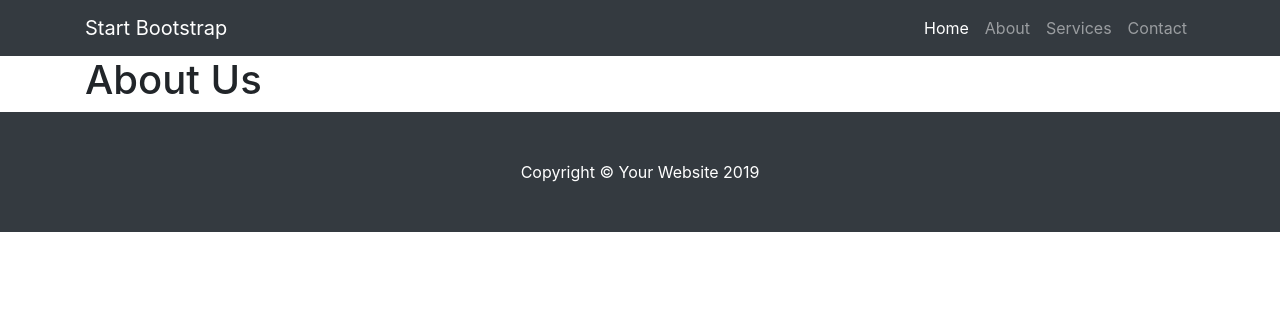
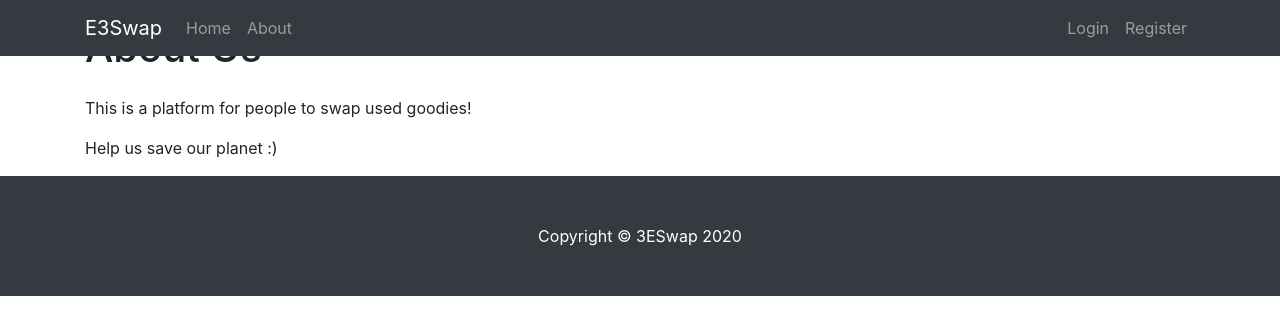
Before and after one commit to 3ESwap/3ESwap, a Flask app: page /about in a window 1280 px wide. Shown: the top 335 px of the page. Run offline with Flask 2, Linux system fonts and the light colour scheme; some libraries are stand-ins or nearby versions.

Commit message:
upload login registration template

```diff
--- a/project/client/about.html
+++ b/project/client/about.html
@@ -1,4 +1,16 @@
 {% extends "layout.html" %}
 {% block content %}
-<h1>About Us</h1>
+<h1 class="my-4">{{ title }}</h1>
+<div class="content-section">
+    <div class="row">
+        <div class="col-lg-12">
+            <p class="article-content">
+                This is a platform for people to swap used goodies!
+            </p>
+            <p class="article-content">
+                Help us save our planet :)
+            </p>
+        </div>
+    </div>
+</div>
 {% endblock %}
--- a/project/client/css/shop-homepage.css
+++ /dev/null
@@ -1,8 +0,0 @@
-/*!
- * Start Bootstrap - Shop Homepage (https://startbootstrap.com/template-overviews/shop-homepage)
- * Copyright 2013-2019 Start Bootstrap
- * Licensed under MIT (https://github.com/BlackrockDigital/startbootstrap-shop-homepage/blob/master/LICENSE)
- */
-body {
-  padding-top: 56px;
-}
--- a/project/client/index.html
+++ b/project/client/index.html
@@ -4,7 +4,7 @@
 
   <div class="col-lg-3">
 
-    <h1 class="my-4">Shop Name</h1>
+    <h1 class="my-4">Global Store</h1>
     <div class="list-group">
       <a href="#" class="list-group-item">Category 1</a>
       <a href="#" class="list-group-item">Category 2</a>
--- a/project/client/layout.html
+++ b/project/client/layout.html
@@ -9,16 +9,16 @@
     <meta name="author" content="">
 
     {% if title %}
-    <title>E3Swap - {{title}}</title>
+    <title>3ESwap - {{title}}</title>
     {% else %}
-    <title>E3Swap</title>
+    <title>3ESwap</title>
     {% endif %}
 
     <!-- Bootstrap core CSS -->
     <link href="{{ url_for('static', filename='vendor/bootstrap/css/bootstrap.min.css') }}" rel="stylesheet">
 
     <!-- Custom styles for this template -->
-    <link href="{{ url_for('static', filename='css/shop-homepage.css') }}" rel="stylesheet">
+    <link href="{{ url_for('static', filename='css/main.css') }}" rel="stylesheet">
 
 </head>
 
@@ -27,42 +27,48 @@
     <!-- Navigation -->
     <nav class="navbar navbar-expand-lg navbar-dark bg-dark fixed-top">
         <div class="container">
-            <a class="navbar-brand" href="#">Start Bootstrap</a>
+            <a class="navbar-brand" href="/">E3Swap</a>
             <button class="navbar-toggler" type="button" data-toggle="collapse" data-target="#navbarResponsive"
                 aria-controls="navbarResponsive" aria-expanded="false" aria-label="Toggle navigation">
                 <span class="navbar-toggler-icon"></span>
             </button>
             <div class="collapse navbar-collapse" id="navbarResponsive">
-                <ul class="navbar-nav ml-auto">
-                    <li class="nav-item active">
-                        <a class="nav-link" href="/">Home
-                            <span class="sr-only">(current)</span>
-                        </a>
-                    </li>
-                    <li class="nav-item">
-                        <a class="nav-link" href="/about">About</a>
-                    </li>
-                    <li class="nav-item">
-                        <a class="nav-link" href="#">Services</a>
-                    </li>
-                    <li class="nav-item">
-                        <a class="nav-link" href="#">Contact</a>
-                    </li>
-                </ul>
+                <div class="navbar-nav mr-auto">
+                    <a class="nav-item nav-link" href="{{ url_for('home') }}">Home</a>
+                    <a class="nav-item nav-link" href="{{ url_for('about') }}">About</a>
+                </div>
+                <!-- Navbar Right Side -->
+                <div class="navbar-nav">
+                    <a class="nav-item nav-link" href="{{ url_for('login') }}">Login</a>
+                    <a class="nav-item nav-link" href="{{ url_for('register') }}">Register</a>
+                </div>
             </div>
         </div>
     </nav>
 
     <!-- Page Content -->
-    <div class="container">
-        {% block content %}{% endblock %}
-    </div>
+    <main role="main" class="container">
+        <div class="row">
+            <div class="col-md-12">
+                {% with messages = get_flashed_messages(with_categories=true) %}
+                {% if messages %}
+                {% for category,message in messages %}
+                <div class="alert alert-{{ category }}">
+                    {{ message }}
+                </div>
+                {% endfor %}
+                {% endif %}
+                {% endwith %}
+                {% block content %}{% endblock %}
+            </div>
+        </div>
+    </main>
     <!-- /.container -->
 
     <!-- Footer -->
     <footer class="py-5 bg-dark">
         <div class="container">
-            <p class="m-0 text-center text-white">Copyright &copy; Your Website 2019</p>
+            <p class="m-0 text-center text-white">Copyright &copy; 3ESwap 2020</p>
         </div>
         <!-- /.container -->
     </footer>
--- a/project/server/app.py
+++ b/project/server/app.py
@@ -1,7 +1,10 @@
-from flask import Flask, render_template
+from flask import Flask, render_template, url_for, flash, redirect
+from forms import RegistrationForm, LoginForm
 
-#app = Flask(__name__, template_folder='../templates')
+#app = Flask(__name__, template_folder='../templates', static_url_path='', static_folder='../templates')
 app = Flask(__name__, template_folder='../client', static_url_path='', static_folder='../client')
+
+app.config['SECRET_KEY'] = 'a0e3969c13f75e6e6b51d3b154b21839'
 
 @app.route('/')
 @app.route('/home')
@@ -12,5 +15,24 @@ def home():
 def about():
     return render_template('about.html', title='About Us')
 
+@app.route('/register', methods=['GET', 'POST'])
+def register():
+    form = RegistrationForm()
+    if form.validate_on_submit():
+        flash(f'Account created for {form.username.data}!', 'success')
+        return redirect(url_for('home'))
+    return render_template('register.html', title='Register', form=form)
+
+@app.route('/login', methods=['GET', 'POST'])
+def login():
+    form = LoginForm()
+    if form.validate_on_submit():
+        if form.email.data == 'admin@blog.com' and form.password.data == 'password':
+            flash('You have been logged in!', 'success')
+            return redirect(url_for('home'))
+        else:
+            flash('Login Unsuccessful. Please check username and password', 'danger')
+    return render_template('login.html', title='Login', form=form)
+
 if __name__ == "__main__":
     app.run(debug=True, host='0.0.0.0', port=8080)
--- a/project/templates/about.html
+++ b/project/templates/about.html
@@ -1 +1,5 @@
-<h1>About Us</h1>
+{% extends "layout.html" %}
+{% block content %}
+<h2><a class="article-title" href="#">{{ title }}</a></h2>
+<p class="article-content">This is a template!</p>
+{% endblock %}
--- a/project/templates/index.html
+++ b/project/templates/index.html
@@ -1,5 +1,5 @@
 {% extends "layout.html" %}
 {% block content %}
-<h1>{{posts.title}}</h1>
-<p1>{{posts.content}}</p1>
+<h2><a class="article-title" href="#">{{ title }}</a></h2>
+<p class="article-content">Welcome!</p>
 {% endblock %}
```
Also changed, not shown: project/templates/layout.html (+71 -3 lines), README.md, 1 other file.
